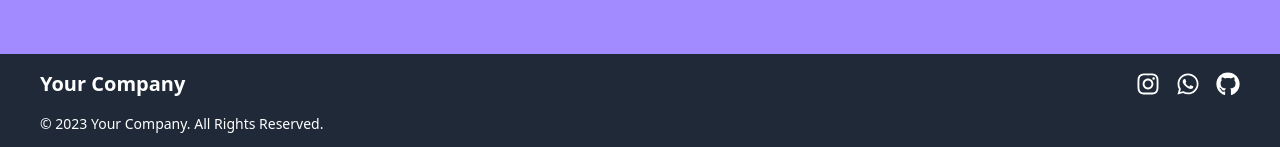
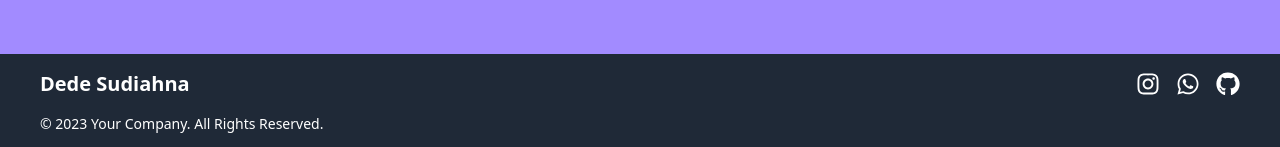
Before and after one commit to Pandeigede2803/backend-my-app, a Next.js app: page / in a window 1280 px wide. Shown: the part 1667-1814 px from the top of the page. Built offline with nearby package versions, Linux system fonts and the light colour scheme; no server answers.

Commit message:
rubah footer

```diff
--- a/src/components/layouts/Footer/Page.jsx
+++ b/src/components/layouts/Footer/Page.jsx
@@ -6,7 +6,7 @@ function Footer() {
     <footer className="bg-gray-800 text-white py-4">
       <div className="container mx-auto">
         <div className="flex justify-between items-center mx-10">
-          <div className="text-xl font-semibold">Your Company</div>
+          <div className="text-xl font-semibold">Dede Sudiahna</div>
           <div className="flex space-x-4">
             <a href="https://www.instagram.com/dedesudiahna/" className="hover:text-gray-400">
               <FaInstagram size={24} />
```
